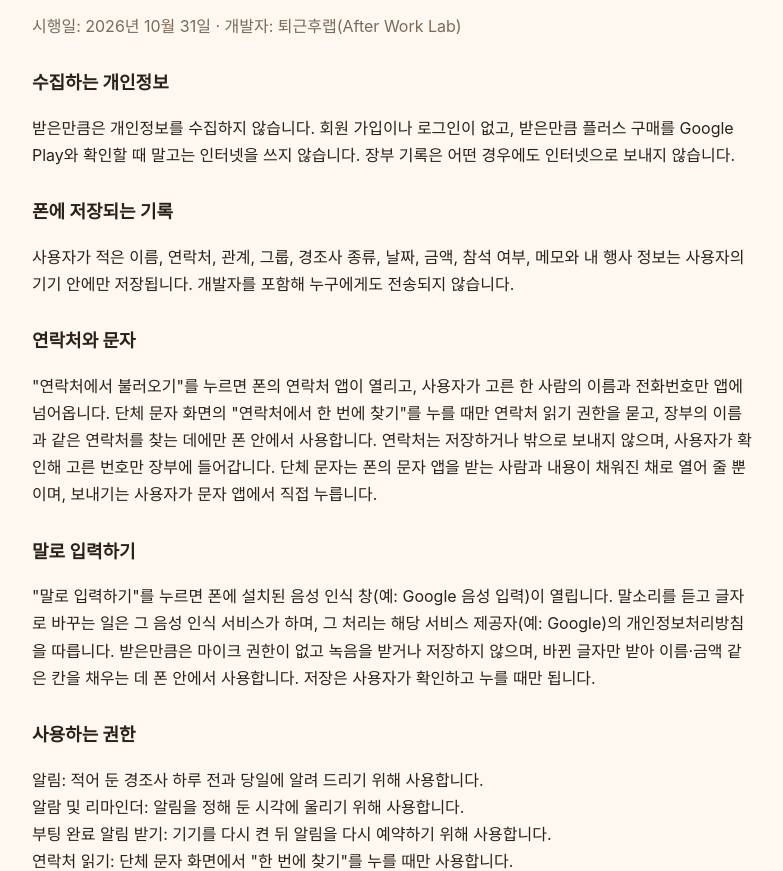
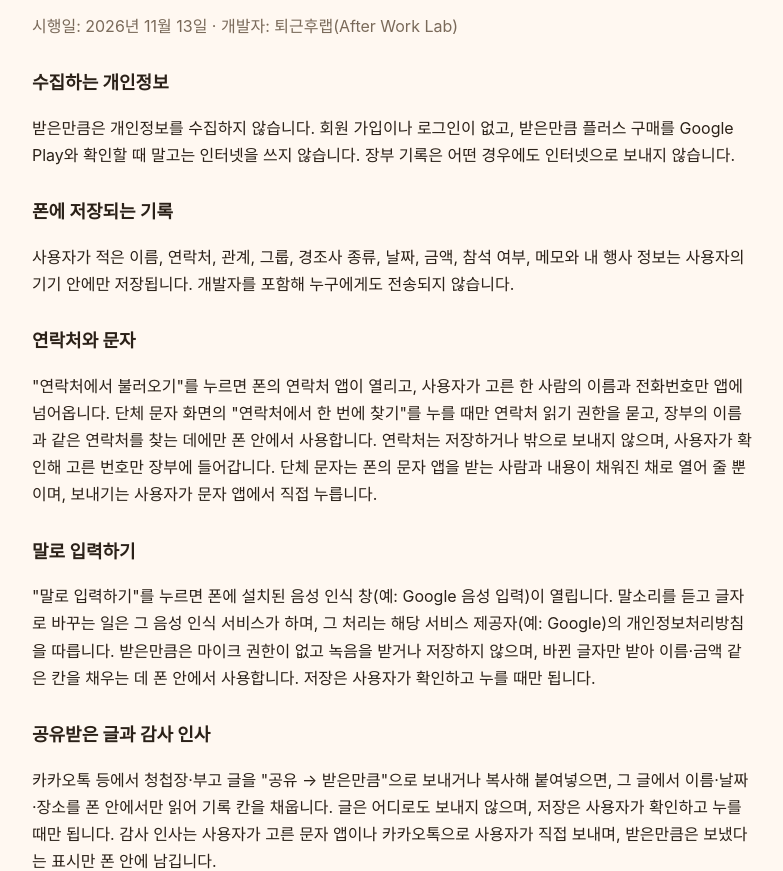
Before and after one commit to after-work-lab/after-work-lab.github.io, a plain HTML site: page badeunmankeum-privacy.html in a window 1280 px wide. Shown: the part 84-955 px from the top of the page, without its empty margins (248-1031 px from the left). Drawn offline with Linux system fonts and the light colour scheme.

Commit message:
Add files via upload

```diff
--- a/badeunmankeum-privacy.html
+++ b/badeunmankeum-privacy.html
@@ -8,7 +8,7 @@ body { font-family: -apple-system, "Malgun Gothic", sans-serif; max-width: 720px
 h1 { font-size: 24px; } h2 { font-size: 18px; margin-top: 28px; } .d { color: #7a6a5a; }
 </style></head><body>
 <h1>받은만큼 개인정보처리방침</h1>
-<p class="d">시행일: 2026년 10월 31일 · 개발자: 퇴근후랩(After Work Lab)</p>
+<p class="d">시행일: 2026년 11월 13일 · 개발자: 퇴근후랩(After Work Lab)</p>
 <h2>수집하는 개인정보</h2>
 <p>받은만큼은 개인정보를 수집하지 않습니다. 회원 가입이나 로그인이 없고, 받은만큼 플러스 구매를 Google Play와 확인할 때 말고는 인터넷을 쓰지 않습니다. 장부 기록은 어떤 경우에도 인터넷으로 보내지 않습니다.</p>
 <h2>폰에 저장되는 기록</h2>
@@ -17,6 +17,8 @@ h1 { font-size: 24px; } h2 { font-size: 18px; margin-top: 28px; } .d { color: #7
 <p>&quot;연락처에서 불러오기&quot;를 누르면 폰의 연락처 앱이 열리고, 사용자가 고른 한 사람의 이름과 전화번호만 앱에 넘어옵니다. 단체 문자 화면의 &quot;연락처에서 한 번에 찾기&quot;를 누를 때만 연락처 읽기 권한을 묻고, 장부의 이름과 같은 연락처를 찾는 데에만 폰 안에서 사용합니다. 연락처는 저장하거나 밖으로 보내지 않으며, 사용자가 확인해 고른 번호만 장부에 들어갑니다. 단체 문자는 폰의 문자 앱을 받는 사람과 내용이 채워진 채로 열어 줄 뿐이며, 보내기는 사용자가 문자 앱에서 직접 누릅니다.</p>
 <h2>말로 입력하기</h2>
 <p>&quot;말로 입력하기&quot;를 누르면 폰에 설치된 음성 인식 창(예: Google 음성 입력)이 열립니다. 말소리를 듣고 글자로 바꾸는 일은 그 음성 인식 서비스가 하며, 그 처리는 해당 서비스 제공자(예: Google)의 개인정보처리방침을 따릅니다. 받은만큼은 마이크 권한이 없고 녹음을 받거나 저장하지 않으며, 바뀐 글자만 받아 이름·금액 같은 칸을 채우는 데 폰 안에서 사용합니다. 저장은 사용자가 확인하고 누를 때만 됩니다.</p>
+<h2>공유받은 글과 감사 인사</h2>
+<p>카카오톡 등에서 청첩장·부고 글을 &quot;공유 → 받은만큼&quot;으로 보내거나 복사해 붙여넣으면, 그 글에서 이름·날짜·장소를 폰 안에서만 읽어 기록 칸을 채웁니다. 글은 어디로도 보내지 않으며, 저장은 사용자가 확인하고 누를 때만 됩니다. 감사 인사는 사용자가 고른 문자 앱이나 카카오톡으로 사용자가 직접 보내며, 받은만큼은 보냈다는 표시만 폰 안에 남깁니다.</p>
 <h2>사용하는 권한</h2>
 <p>알림: 적어 둔 경조사 하루 전과 당일에 알려 드리기 위해 사용합니다.<br>알람 및 리마인더: 알림을 정해 둔 시각에 울리기 위해 사용합니다.<br>부팅 완료 알림 받기: 기기를 다시 켠 뒤 알림을 다시 예약하기 위해 사용합니다.<br>연락처 읽기: 단체 문자 화면에서 &quot;한 번에 찾기&quot;를 누를 때만 사용합니다.<br>인터넷·결제: 받은만큼 플러스를 사거나 구매를 복원할 때 Google Play와 연결하기 위해 사용합니다.<br>생체 인식: 앱 잠금을 켰을 때 지문·얼굴로 본인을 확인하기 위해 사용합니다. 지문·얼굴 정보는 기기가 처리하며 앱은 그 내용을 받지 않습니다.</p>
 <h2>받은만큼 플러스 결제</h2>
```
